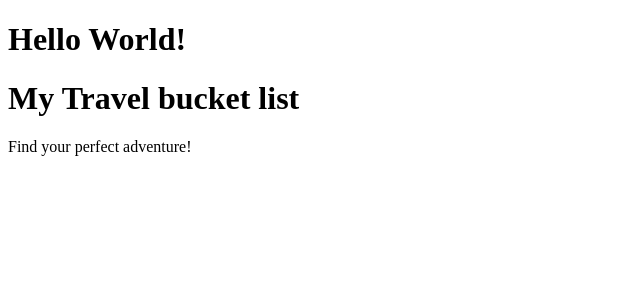
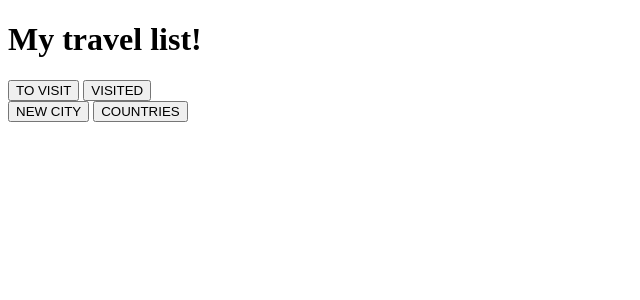
Before and after one commit to mirkiy/travel_bucket_list_python, a Flask app: page / in a window 1280 px wide. Shown: the top 300 px of the page, without its empty margins (0-640 px from the left). Run offline with Flask 2, Linux system fonts and the light colour scheme; parts of the project's set-up code (start-up, migrations or seed data) failed here and were passed over.

Commit message:
homepage main structure

```diff
--- a/app.py
+++ b/app.py
@@ -1,13 +1,12 @@
 from flask import Flask, render_template
-
-from controllers.cities_controller import cities_blueprint
-from controllers.countries_controller import countries_blueprint
+# from controllers.countries_controller import countries_blueprint
+# from controllers.cities_controller import cities_blueprint
 
 
 app = Flask(__name__)
 
-app.register_blueprint(cities_blueprint)
-app.register_blueprint(countries_blueprint)
+# app.register_blueprint(cities_blueprint)
+# app.register_blueprint(countries_blueprint)
 
 
 @app.route('/')
--- a/templates/base.html
+++ b/templates/base.html
@@ -14,7 +14,16 @@
 </head>
 <body>
     <main>
-        <h1> Hello World!</h1>
+        <h1> My travel list!</h1>
+            <nav class="nav_visits">
+               <a href="/to_visit"><button class="btn_to_visit">TO VISIT</button></a>
+               <a href="/visited"><button class="btn_visited">VISITED</button></a>
+            </nav>
+            <nav class="nav_new_cities_contries">
+                <a href="/new_city"><button class="btn_add_new_city">NEW CITY</button></a>
+                <a href="/countries"><button class="btn_countries_list">COUNTRIES</button></a>
+            </nav>
+
         {% block content %}
 
         {% endblock %}
--- a/templates/index.html
+++ b/templates/index.html
@@ -1,7 +1,5 @@
 {% extends 'base.html'%}
 
 {% block content %}
-<h1>My Travel bucket list</h1>
 
-<p>Find your perfect adventure!</p>
 {% endblock %}
```
Also changed, not shown: controllers/cities_controller.py (+7 -0 lines), controllers/__init__.py (deleted), repositories/__init__.py (added).
